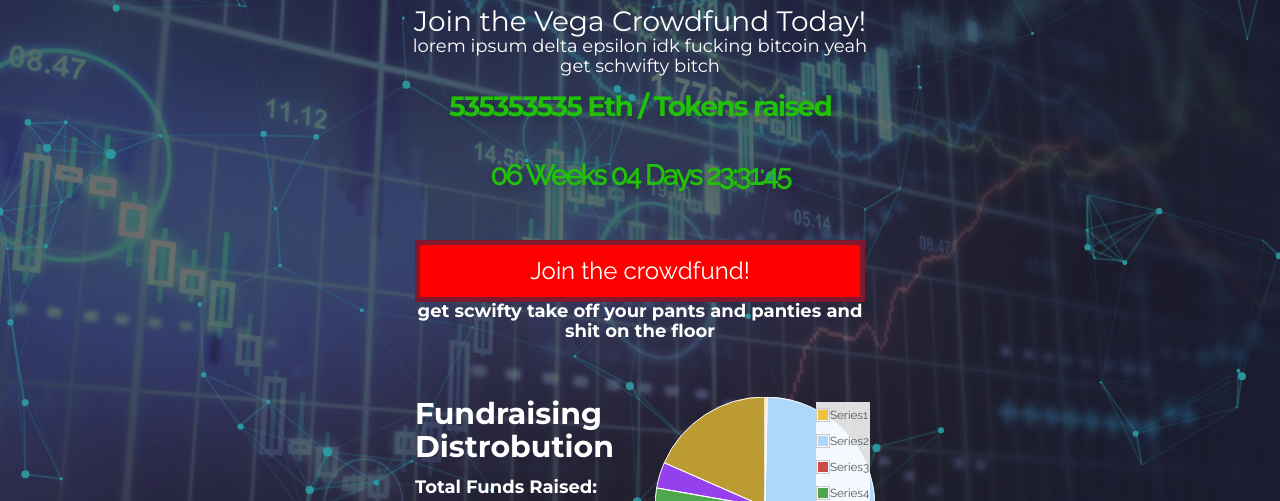
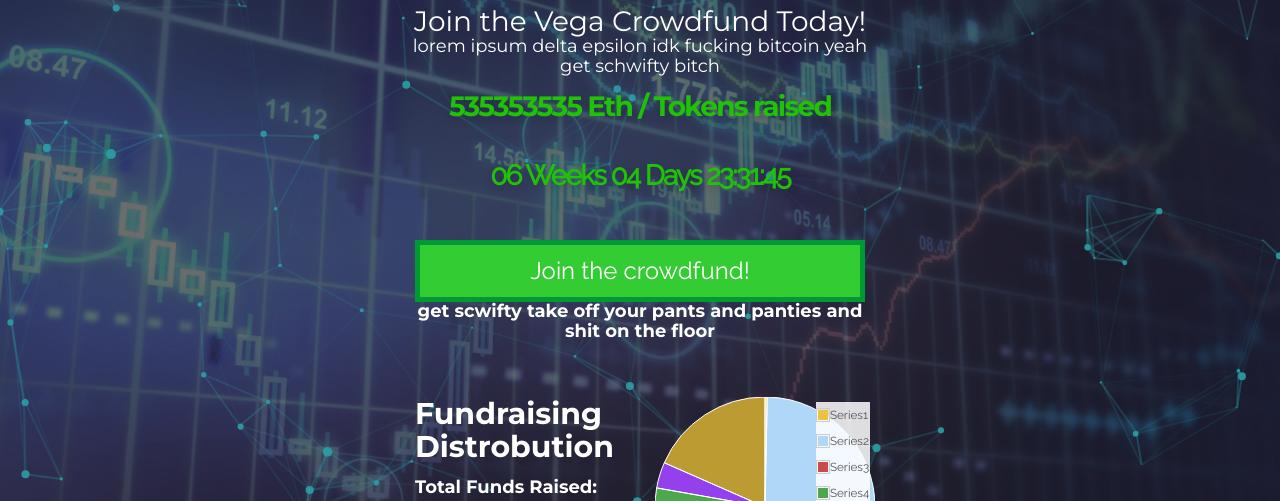
Before and after one commit to VegaAISolutions/VAISWeb, a Flask app: page /crowdfund in a window 1280 px wide. Shown: the part 246-747 px from the top of the page. Run offline with Flask 2, Linux system fonts and the light colour scheme; some libraries are stand-ins or nearby versions; some web fonts are replaced.

Commit message:
cf updates

```diff
--- a/app/templates/crowdfund/index.html
+++ b/app/templates/crowdfund/index.html
@@ -21,7 +21,7 @@
 
             <div align="center" style="padding-top:2%" class="col-md-12">
 
-            <a class="btn-main btn-block btn btn-lg" href="/join">Join the crowdfund!</a>
+            <a class="btn-main btn-main-success btn-block btn btn-lg" href="/join">Join the crowdfund!</a>
                 <h4 class="">get scwifty take off your pants and panties and shit on the floor</h4>
 
             </div>
```
